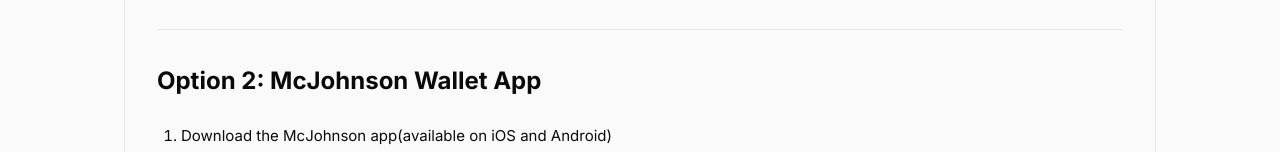
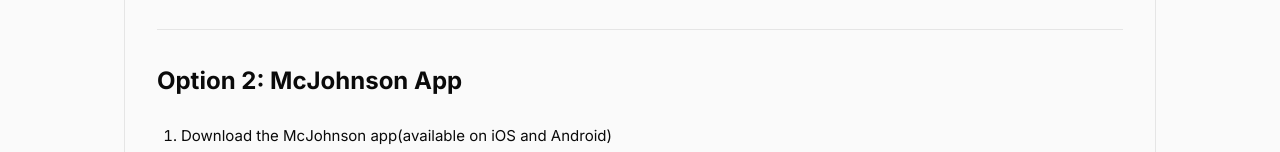
Before and after one commit to etsgoc/Lithcoin, a plain HTML site: page index.html in a window 1280 px wide. Shown: the part 3129-3281 px from the top of the page. Drawn offline with Linux system fonts and the light colour scheme.

Commit message:
Update index.html

```diff
--- a/index.html
+++ b/index.html
@@ -507,7 +507,7 @@
         </ol>
 
         <div class="platform">
-          <h3>Option 2: McJohnson Wallet App</h3>
+          <h3>Option 2: McJohnson App</h3>
           <ol>
             <li>Download the McJohnson app(available on iOS and Android)</li>
             <li>Create or import your wallet</li>
```
